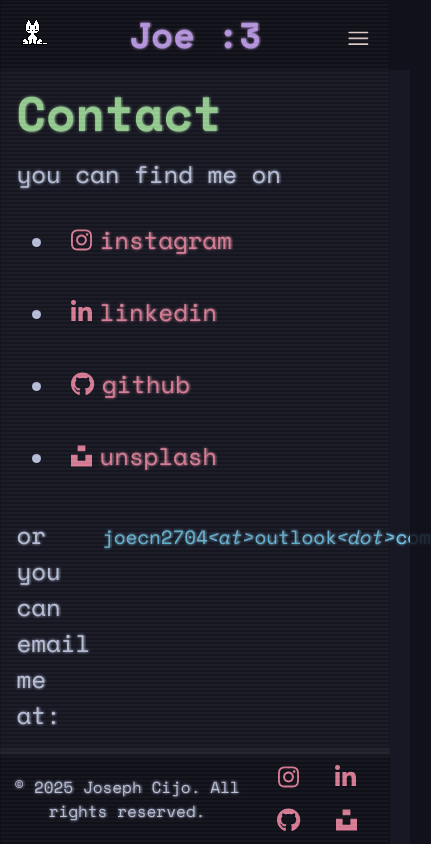
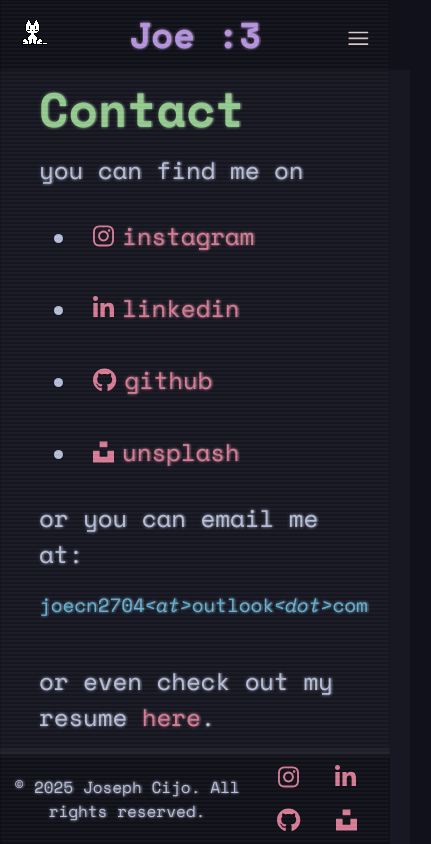
Before and after one commit to joejo-joestar/joestar, a React (Vite) app: page /contact in a window 390 px wide. Shown: the whole page, 431 px wide, since content can reach past the window. Built offline with nearby package versions, Linux system fonts and the light colour scheme; no server answers.

Commit message:
fixed the contact page

```diff
--- a/src/routes/Contact/index.css
+++ b/src/routes/Contact/index.css
@@ -73,3 +73,10 @@
 .email:hover {
   text-decoration: underline wavy var(--main-accent-color-sapphire) 2px;
 }
+
+@media screen and (max-width: 768px) {
+  .email-span {
+    flex-direction: column;
+    gap: 0;
+  }
+}
--- a/src/routes/Contact/index.tsx
+++ b/src/routes/Contact/index.tsx
@@ -68,6 +68,17 @@
               joecn2704<em>{"<at>"}</em>outlook<em>{"<dot>"}</em>com
             </p>
           </p>
+          <p className="resume-span">
+            or even check out my resume{" "}
+            <a
+              href="src/assets/resume.pdf"
+              target="blank"
+              rel="noopener noreferrer"
+            >
+              here
+            </a>
+            .
+          </p>
         </span>
       </div>
     </section>
```
Also changed, not shown: 2 other files (tests, documents, lock files or other folders).
